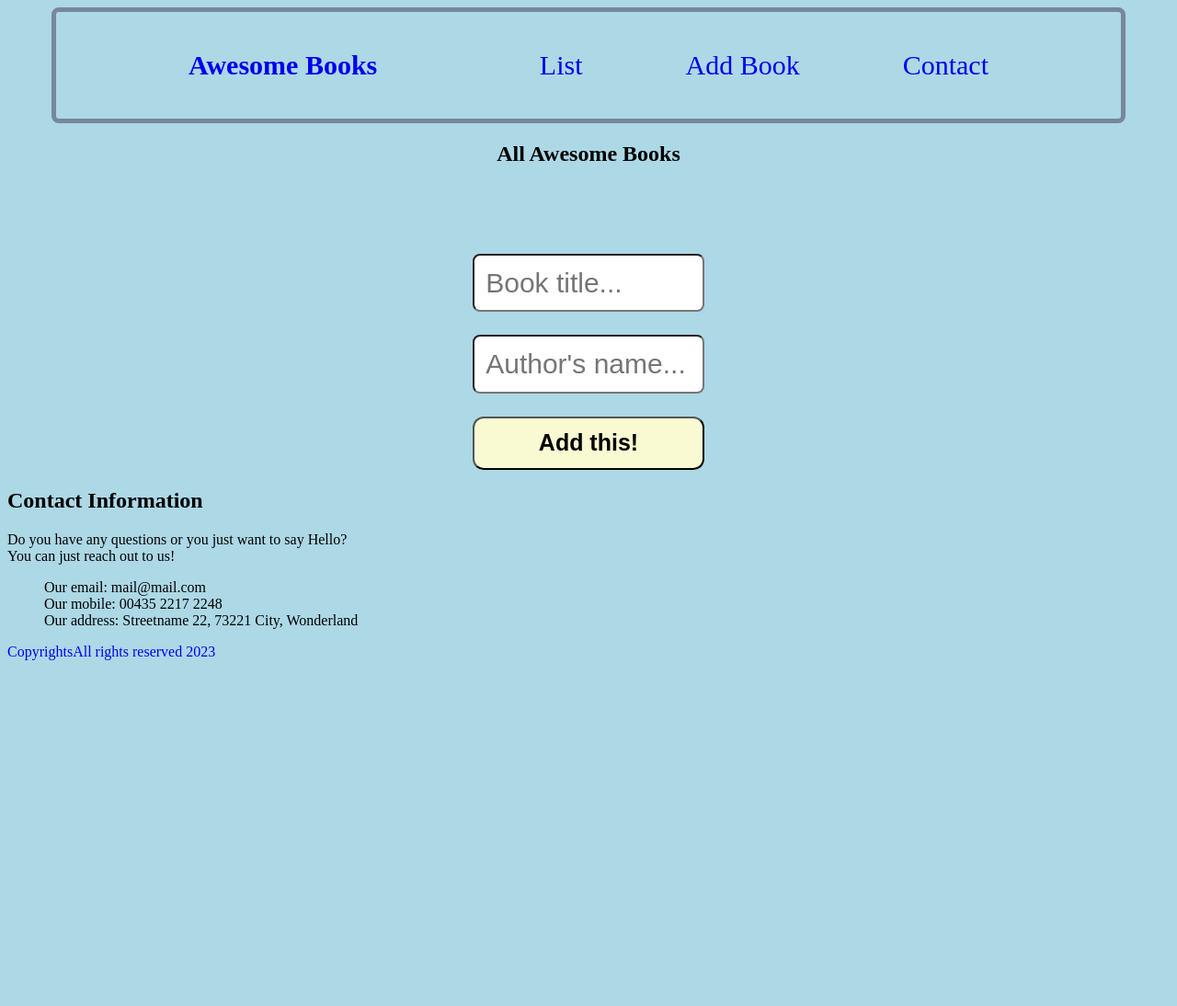
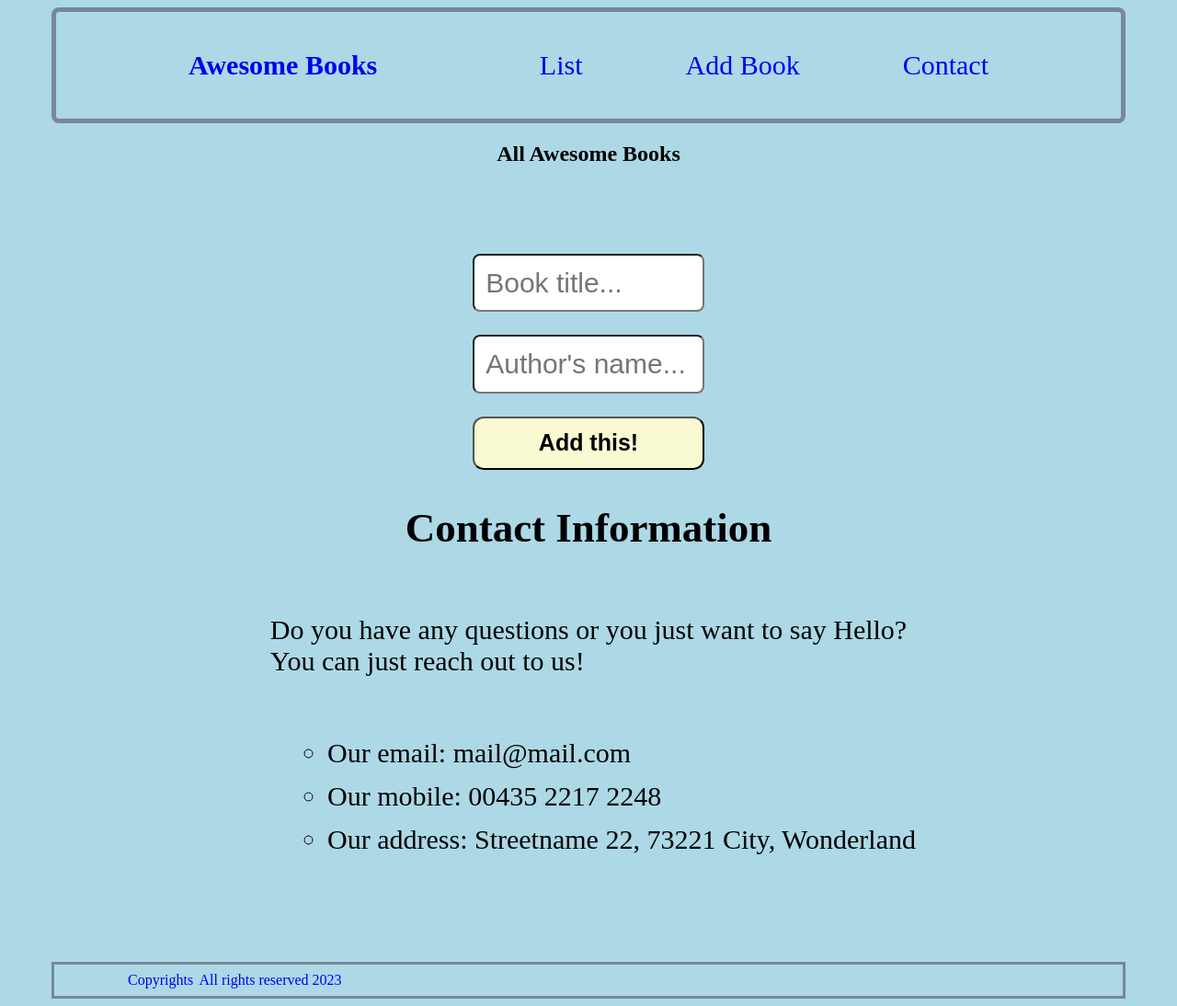
Before and after one commit to binodbhusal/Awesome-books, a website: page index.html in a window 1280 px wide. Shown: the whole page at 92% size. Before the commit the page ends 800 px from the top, so only its background shows below. Drawn offline with Linux system fonts and the light colour scheme.

Commit message:
add css footer and contact

```diff
--- a/style.css
+++ b/style.css
@@ -105,3 +105,29 @@ button:hover {
   color: lightcoral;
   cursor: pointer;
 }
+#contact {
+  display: flex;
+  flex-direction: column;
+  place-items: center;
+  font-size: 30px;
+}
+
+#contact > ul {
+  margin-left: 2rem;
+}
+
+#contact > ul > li {
+  list-style: circle;
+  padding: 0.4rem 0;
+}
+
+footer {
+  padding: 0.5rem 5rem;
+  margin: 5rem 3rem 0.2rem;
+  border: 3px solid lightslategrey;
+}
+
+footer a i {
+  font-size: 1rem;
+  padding: 0 0.2rem;
+}
```
